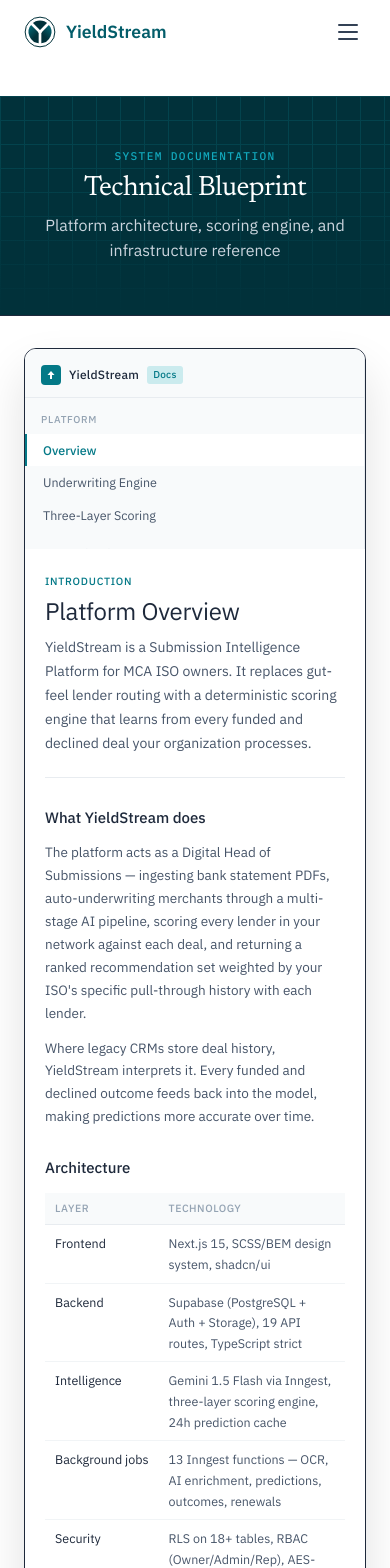
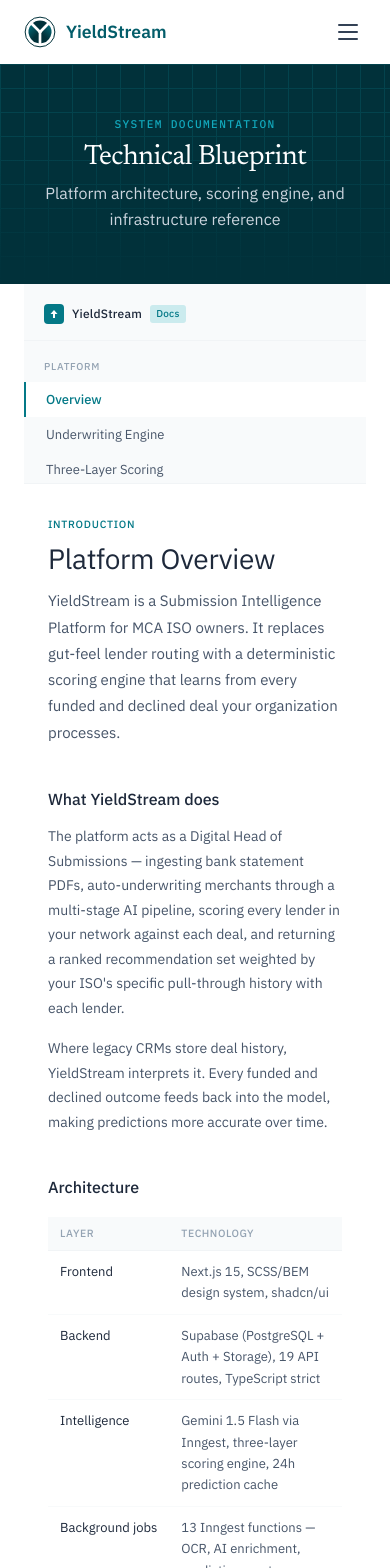
Before and after one commit to YieldStream-ai/YieldStream-Marketing, a Next.js app: page /docs in a window 390 px wide. Shown: the top 1568 px of the page. Built offline with nearby package versions, Linux system fonts and the light colour scheme.

Commit message:
refactor: mvoe security - update doc page styles

```diff
--- a/app/components/Nav.jsx
+++ b/app/components/Nav.jsx
@@ -44,18 +44,18 @@
         desc: "Three-layer scoring",
         icon: Zap,
       },
+      {
+        href: "/security",
+        title: "Security",
+        desc: "Data protection & compliance",
+        icon: ShieldCheck,
+      },
     ],
   },
   company: {
     label: "Company",
     items: [
       { href: "/about", title: "About", desc: "Our story", icon: User },
-      {
-        href: "/security",
-        title: "Security",
-        desc: "Data protection & compliance",
-        icon: ShieldCheck,
-      },
       { href: "/contact", title: "Contact", desc: "Get in touch", icon: Mail },
     ],
   },
--- a/app/docs/docs.scss
+++ b/app/docs/docs.scss
@@ -10,7 +10,6 @@
   justify-content: center;
   background: var(--p900);
   overflow: hidden;
-  border-bottom: 1px solid var(--n800);
 }
 
 .docs-hero__grid {
@@ -68,40 +67,39 @@
 /* ===== MAIN DOCS PAGE ===== */
 .docs-page {
   min-height: 100vh;
-  padding: var(--space-xl) 0;
+  background: var(--n0);
 }
 
 .docs-container-wrap {
-  margin-top: var(--space-xl);
+  max-width: var(--container-max);
+  margin: 0 auto;
+  padding: 0 var(--space-lg);
 }
 
 .docs-page .docs-container {
   box-sizing: border-box;
   font-family: 'IBM Plex Sans', var(--font-body);
   display: flex;
-  min-height: 640px;
-  border: 1px solid var(--n800);
-  border-radius: 12px;
-  overflow: hidden;
-  background: var(--n0);
-  box-shadow: 0 24px 48px rgba(0, 0, 0, 0.12);
+  min-height: calc(100vh - var(--nav-height, 64px));
 }
 
   /* Sidebar */
   .docs-sidebar {
-    width: 212px;
+    width: 240px;
     flex-shrink: 0;
-    border-right: 0.5px solid var(--n150);
+    border-right: 1px solid var(--n100);
     background: var(--n50);
     display: flex;
     flex-direction: column;
+    position: sticky;
+    top: var(--nav-height, 64px);
+    height: calc(100vh - var(--nav-height, 64px));
     overflow-y: auto;
-    max-height: calc(100vh - var(--nav-height) - 48px);
   }
 
   .docs-sidebar-hd {
-    padding: 16px 16px 12px;
-    border-bottom: 0.5px solid var(--n150);
+    padding: 20px 20px 16px;
+    border-bottom: 1px solid var(--n100);
   }
 
   .docs-logo {
@@ -144,13 +142,13 @@
     letter-spacing: 0.07em;
     color: var(--n400);
     text-transform: uppercase;
-    padding: 14px 16px 5px;
+    padding: 18px 20px 6px;
   }
 
   .docs-nav-item {
     display: block;
-    padding: 6px 16px;
-    font-size: 12.5px;
+    padding: 7px 20px;
+    font-size: 13px;
     color: var(--n600);
     cursor: pointer;
     border-left: 2px solid transparent;
@@ -175,14 +173,15 @@
   /* Main content */
   .docs-main {
     flex: 1;
-    overflow-y: auto;
-    max-height: calc(100vh - var(--nav-height) - 48px);
+    min-width: 0;
     background: var(--n0);
   }
 
   .docs-section {
     display: none;
-    padding: 32px 36px 48px;
+    padding: 48px 64px 80px;
+    max-width: 820px;
+    margin: 0 auto;
   }
 
   .docs-section.vis {
@@ -195,31 +194,31 @@
     letter-spacing: 0.07em;
     text-transform: uppercase;
     color: var(--p600);
-    margin-bottom: 6px;
+    margin-bottom: 8px;
   }
 
   .docs-h1 {
-    font-size: 24px;
+    font-size: 28px;
     font-weight: 400;
     line-height: 1.25;
-    margin-bottom: 10px;
+    margin-bottom: 12px;
     color: var(--n800);
     letter-spacing: -0.01em;
   }
 
   .docs-lead {
-    font-size: 14px;
+    font-size: 15px;
     color: var(--n600);
-    line-height: 1.7;
-    margin-bottom: 22px;
-    padding-bottom: 22px;
-    border-bottom: 0.5px solid var(--n150);
+    line-height: 1.75;
+    margin-bottom: 40px;
+    padding-bottom: 0;
+    border-bottom: none;
   }
 
   .docs-h2 {
-    font-size: 15px;
+    font-size: 16px;
     font-weight: 500;
-    margin: 28px 0 10px;
+    margin: 40px 0 12px;
     color: var(--n800);
   }
 
@@ -229,19 +228,19 @@
     text-transform: uppercase;
     letter-spacing: 0.06em;
     color: var(--n400);
-    margin: 18px 0 8px;
+    margin: 24px 0 10px;
   }
 
   .docs-p {
-    font-size: 13.5px;
-    line-height: 1.7;
+    font-size: 14px;
+    line-height: 1.75;
     color: var(--n600);
-    margin-bottom: 12px;
+    margin-bottom: 16px;
   }
 
   .docs-mono {
     font-family: 'IBM Plex Mono', monospace;
-    font-size: 11.5px;
+    font-size: 12px;
     background: var(--n100);
     padding: 1px 5px;
     border-radius: 3px;
@@ -252,11 +251,11 @@
     background: var(--n50);
     border: 0.5px solid var(--n150);
     border-radius: 8px;
-    padding: 14px 18px;
+    padding: 16px 20px;
     font-family: 'IBM Plex Mono', monospace;
-    font-size: 12.5px;
+    font-size: 13px;
     color: var(--n800);
-    margin: 14px 0;
+    margin: 16px 0;
     line-height: 1.7;
     letter-spacing: 0.01em;
   }
@@ -271,7 +270,7 @@
     display: flex;
     align-items: flex-start;
     gap: var(--space-xl);
-    margin: 14px 0;
+    margin: 16px 0;
   }
 
   .docs-formula-wrap {
@@ -321,11 +320,11 @@
   .docs-callout {
     border-left: 2px solid var(--p600);
     background: var(--p50);
-    padding: 12px 14px;
+    padding: 14px 18px;
     border-radius: 0 6px 6px 0;
-    margin: 14px 0;
-    font-size: 13px;
-    line-height: 1.65;
+    margin: 20px 0;
+    font-size: 13.5px;
+    line-height: 1.7;
     color: var(--n700);
   }
 
@@ -340,13 +339,13 @@
 
   .docs-table-wrap {
     overflow-x: auto;
-    margin: 12px 0;
+    margin: 16px 0;
   }
 
   .docs-table-wrap table {
     width: 100%;
     border-collapse: collapse;
-    font-size: 12.5px;
+    font-size: 13px;
   }
 
   .docs-table-wrap th {
@@ -356,18 +355,18 @@
     letter-spacing: 0.05em;
     text-transform: uppercase;
     color: var(--n400);
-    padding: 7px 10px;
-    border-bottom: 0.5px solid var(--n150);
+    padding: 8px 12px;
+    border-bottom: 1px solid var(--n100);
     background: var(--n50);
     white-space: nowrap;
   }
 
   .docs-table-wrap td {
-    padding: 8px 10px;
-    border-bottom: 0.5px solid var(--n100);
+    padding: 10px 12px;
+    border-bottom: 1px solid var(--n50);
     color: var(--n600);
     vertical-align: top;
-    font-size: 12.5px;
+    font-size: 13px;
   }
 
   .docs-table-wrap tr:last-child td {
@@ -387,7 +386,7 @@
   .docs-steps {
     display: flex;
     flex-direction: column;
-    margin: 14px 0;
+    margin: 16px 0;
   }
 
   .docs-step {
@@ -424,29 +423,29 @@
   }
 
   .docs-step-body {
-    padding-bottom: 18px;
+    padding-bottom: 20px;
     padding-top: 2px;
     flex: 1;
   }
 
   .docs-step-t {
-    font-size: 13px;
+    font-size: 13.5px;
     font-weight: 500;
     color: var(--n800);
-    margin-bottom: 3px;
+    margin-bottom: 4px;
   }
 
   .docs-step-d {
-    font-size: 12.5px;
+    font-size: 13px;
     color: var(--n600);
-    line-height: 1.65;
+    line-height: 1.7;
   }
 
   .docs-decay-row {
     display: flex;
     align-items: center;
     gap: 10px;
-    margin: 5px 0;
+    margin: 6px 0;
   }
 
   .docs-decay-lbl {
@@ -481,14 +480,14 @@
   .docs-unlock-grid {
     display: grid;
     grid-template-columns: repeat(3, minmax(0, 1fr));
-    gap: 10px;
-    margin: 14px 0;
+    gap: 12px;
+    margin: 16px 0;
   }
 
   .docs-unlock-card {
     border: 0.5px solid var(--n150);
     border-radius: 8px;
-    padding: 14px;
+    padding: 16px;
     background: var(--n50);
   }
 
@@ -500,7 +499,7 @@
   }
 
   .docs-unlock-lbl {
-    font-size: 11.5px;
+    font-size: 12px;
     color: var(--n600);
     margin-top: 4px;
     line-height: 1.5;
@@ -509,14 +508,14 @@
   .docs-pg-grid {
     display: grid;
     grid-template-columns: repeat(2, minmax(0, 1fr));
-    gap: 10px;
-    margin: 14px 0;
+    gap: 12px;
+    margin: 16px 0;
   }
 
   .docs-pg-card {
     border: 0.5px solid var(--n150);
     border-radius: 10px;
-    padding: 18px;
+    padding: 20px;
     background: var(--n0);
   }
 
@@ -585,8 +584,8 @@
   }
 
   .docs-glos-item {
-    padding: 12px 0;
-    border-bottom: 0.5px solid var(--n100);
+    padding: 14px 0;
+    border-bottom: 0.5px solid var(--n50);
   }
 
   .docs-glos-item:last-child {
@@ -594,16 +593,16 @@
   }
 
   .docs-glos-term {
-    font-size: 13px;
+    font-size: 13.5px;
     font-weight: 500;
     color: var(--n800);
-    margin-bottom: 3px;
+    margin-bottom: 4px;
   }
 
   .docs-glos-def {
-    font-size: 12.5px;
+    font-size: 13px;
     color: var(--n600);
-    line-height: 1.65;
+    line-height: 1.7;
   }
 
   .docs-tag {
@@ -633,11 +632,6 @@
     font-size: 12px;
   }
 
-.docs-page .docs-container {
-  max-width: 1100px;
-  margin: 0 auto;
-}
-
 @media (max-width: 768px) {
   .docs-hero {
     min-height: 220px;
@@ -651,41 +645,42 @@
     flex-direction: column;
   }
 
-  .docs-page .docs-sidebar {
+  .docs-sidebar {
     width: 100%;
+    position: relative;
+    top: 0;
+    height: auto;
     max-height: 200px;
+    border-right: none;
+    border-bottom: 1px solid var(--n100);
   }
 
-  .docs-page .docs-main {
-    max-height: none;
+  .docs-section {
+    padding: 32px 24px 60px;
   }
 
-  .docs-page .docs-section {
-    padding: 24px 20px 36px;
-  }
-
-  .docs-page .docs-formula-row {
+  .docs-formula-row {
     flex-direction: column;
     align-items: stretch;
   }
 
-  .docs-page .docs-glass-decal {
+  .docs-glass-decal {
     width: 100%;
     flex-direction: row;
     justify-content: center;
     padding: 16px 0;
   }
 
-  .docs-page .docs-glass-slab {
+  .docs-glass-slab {
     width: 40px;
     height: 16px;
   }
 
-  .docs-page .docs-unlock-grid {
+  .docs-unlock-grid {
     grid-template-columns: 1fr;
   }
 
-  .docs-page .docs-pg-grid {
+  .docs-pg-grid {
     grid-template-columns: 1fr;
   }
 }
--- a/app/docs/page.jsx
+++ b/app/docs/page.jsx
@@ -1,6 +1,6 @@
 "use client";
 
-import { useState, useRef } from "react";
+import { useState } from "react";
 import "./docs.scss";
 import DocsHero from "./components/DocsHero";
 import DocsSidebar from "./components/DocsSidebar";
@@ -17,22 +17,21 @@
 
 export default function DocsPage() {
   const [activeSection, setActiveSection] = useState("overview");
-  const mainRef = useRef(null);
 
   const showSection = (id) => {
     setActiveSection(id);
-    if (mainRef.current) mainRef.current.scrollTop = 0;
+    window.scrollTo({ top: document.querySelector('.docs-container-wrap').offsetTop, behavior: 'instant' });
   };
 
   return (
     <div className="docs-page">
       <DocsHero />
 
-      <div className="container docs-container-wrap" style={{ maxWidth: 1100 }}>
+      <div className="docs-container-wrap">
         <div className="docs-container">
           <DocsSidebar activeSection={activeSection} onNavigate={showSection} />
 
-          <div className="docs-main" ref={mainRef} id="docs-main">
+          <div className="docs-main" id="docs-main">
             <OverviewSection active={activeSection === "overview"} />
             <EngineSection active={activeSection === "engine"} />
             <ScoringSection active={activeSection === "scoring"} />
```
